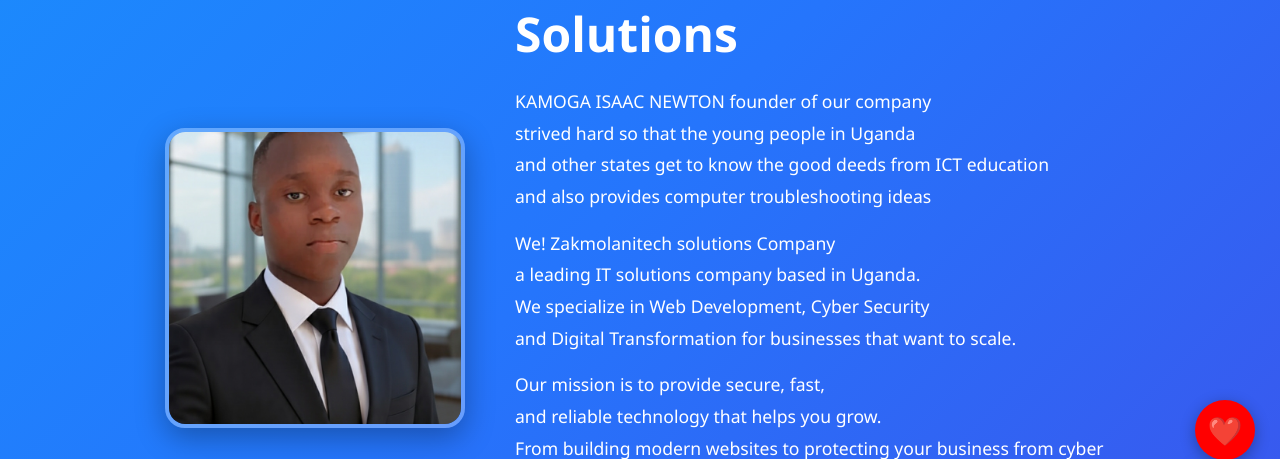
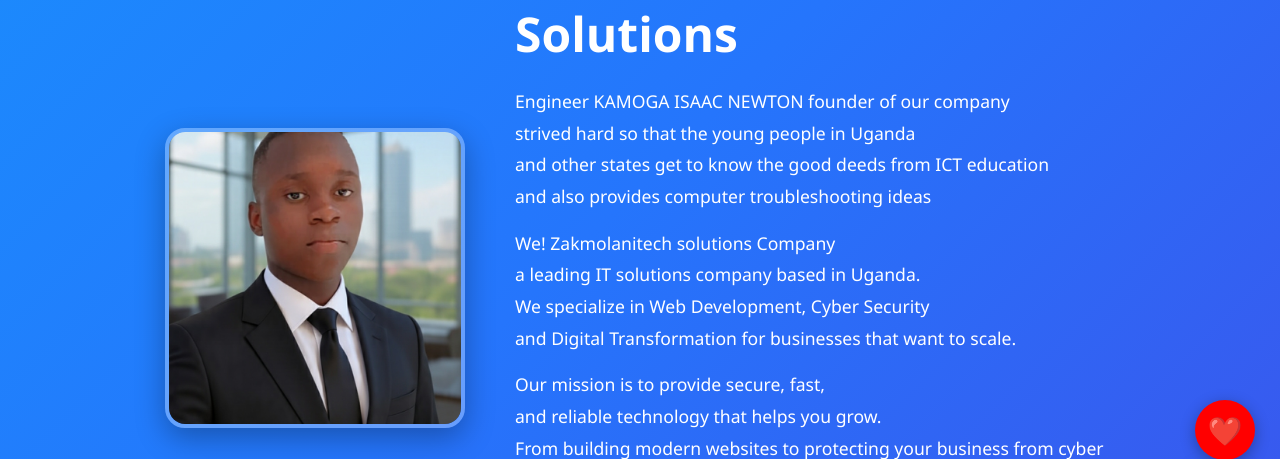
Before and after one commit to zakpollyqueens/Zakmolan-official-site, a Flask app: page /about in a window 1280 px wide. Shown: the part 240-699 px from the top of the page. Run offline with Flask 3, Linux system fonts and the light colour scheme.

Commit message:
Update about.html

```diff
--- a/templates/about.html
+++ b/templates/about.html
@@ -16,7 +16,7 @@
 
         <div class="about-text">
             <h1>About Zakmolanitech Solutions</h1>
-            <p> KAMOGA ISAAC NEWTON founder of our company <br>strived hard
+            <p> Engineer KAMOGA ISAAC NEWTON founder of our company <br>strived hard
                 so that the young people in Uganda<br> and other states get to know the good deeds from ICT education<br> and also provides computer troubleshooting ideas </p>
             <p>We! Zakmolanitech solutions Company <br> a leading IT solutions company based in Uganda. <br>
                 We specialize in Web Development, Cyber Security <br> and Digital Transformation for businesses that want to scale.</p>
```
